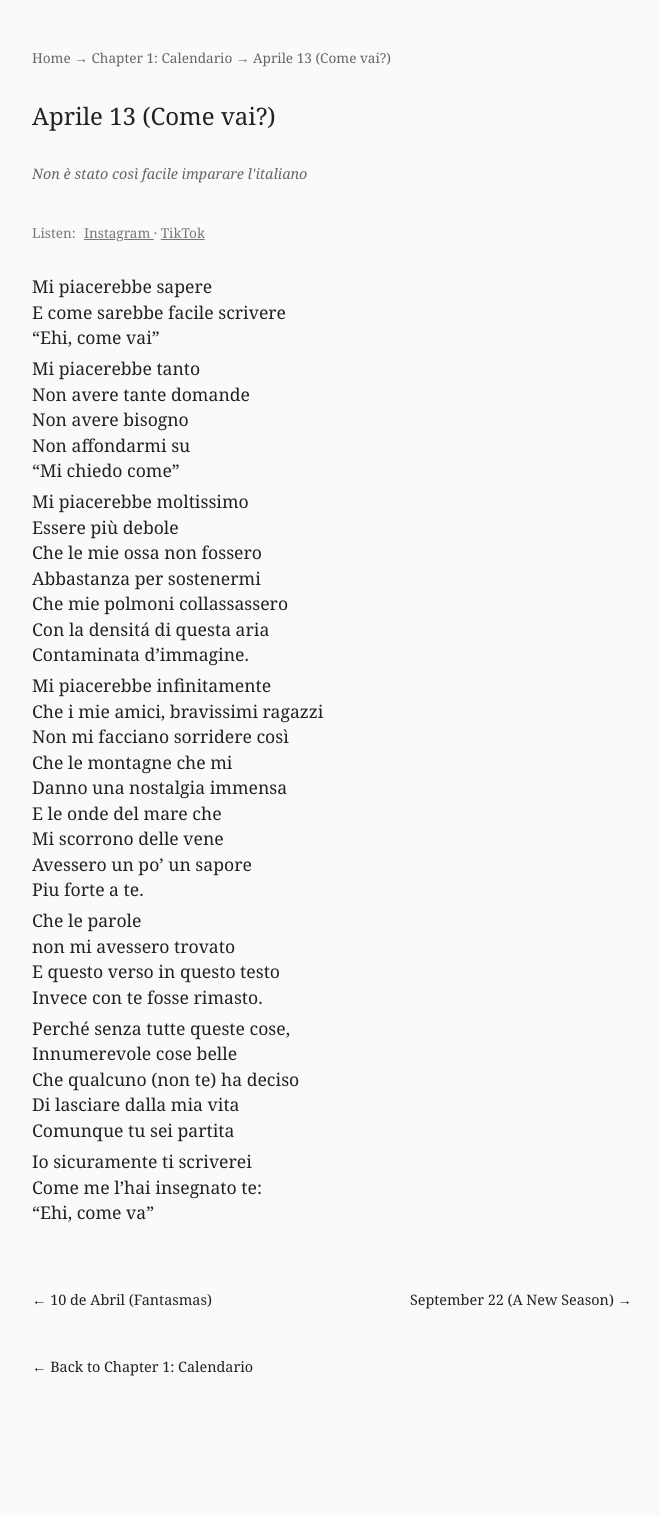
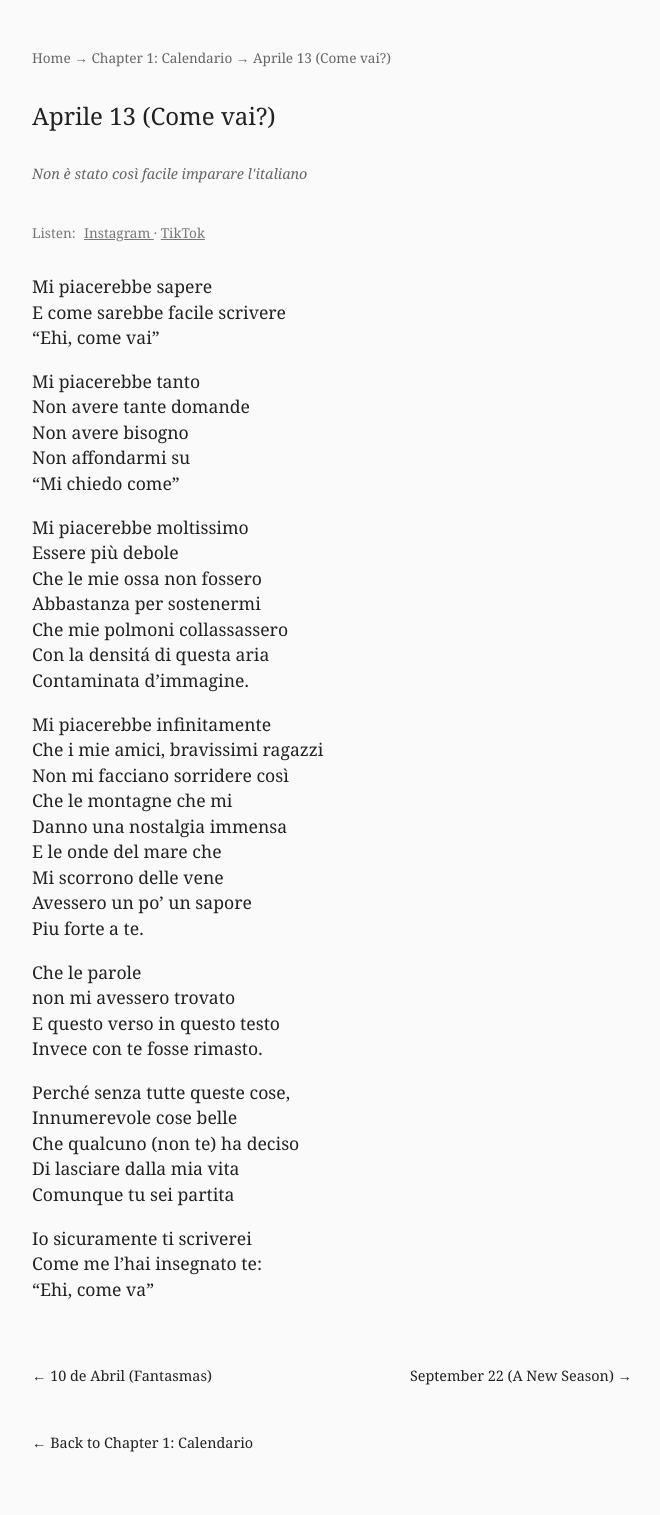
Before and after one commit to thedancingneutrino/thedancingneutrino.github.io, a Jekyll site: the page built from poems/Aprile13.md, in a window 1280 px wide. Shown: the whole page, without its empty margins (308-968 px from the left). Built offline with Jekyll 4.4.1, drawn with Linux system fonts in a browser that asks for light colours; before the commit the page ends 1438 px from its top, so only the background shows below that.

Commit message:
Update style.css

```diff
--- a/assets/style.css
+++ b/assets/style.css
@@ -23,7 +23,7 @@ h1 {
 
 .poem-content p {
   white-space: pre-line;
-  margin: 0 0 0.35rem 0;
+  margin: 0 0 1.15rem 0;
 }
 
 /* Two-voice poem sections */
```
